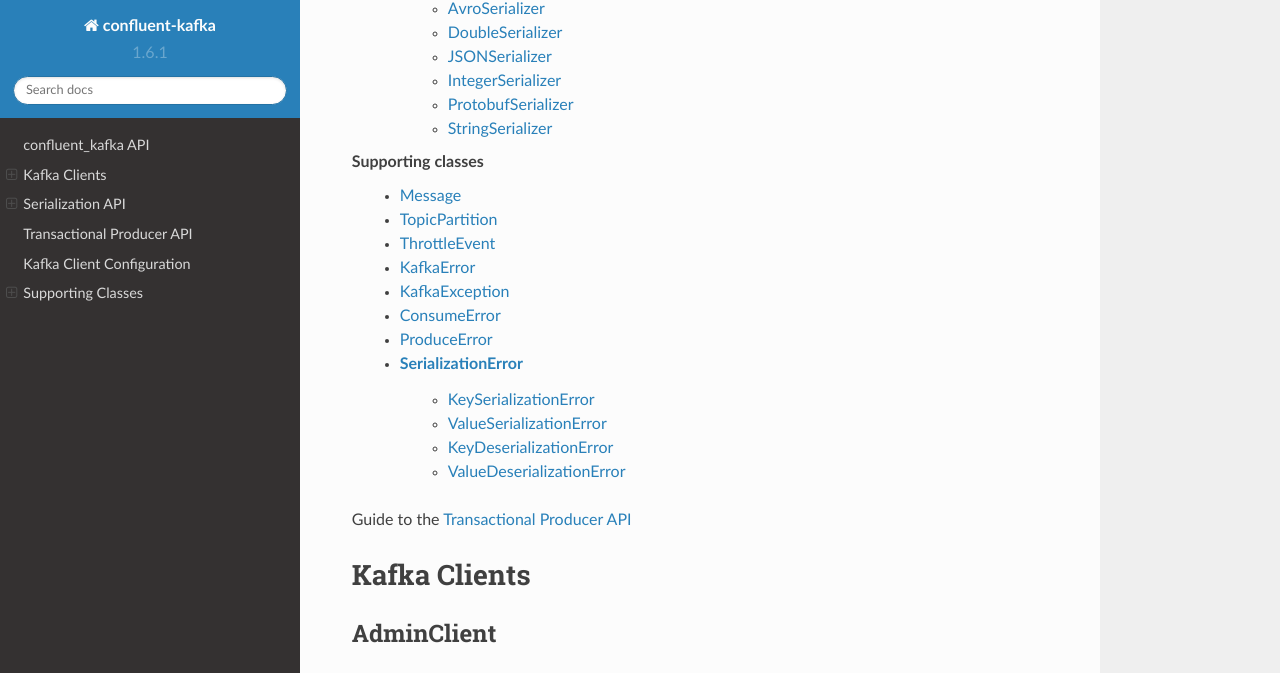
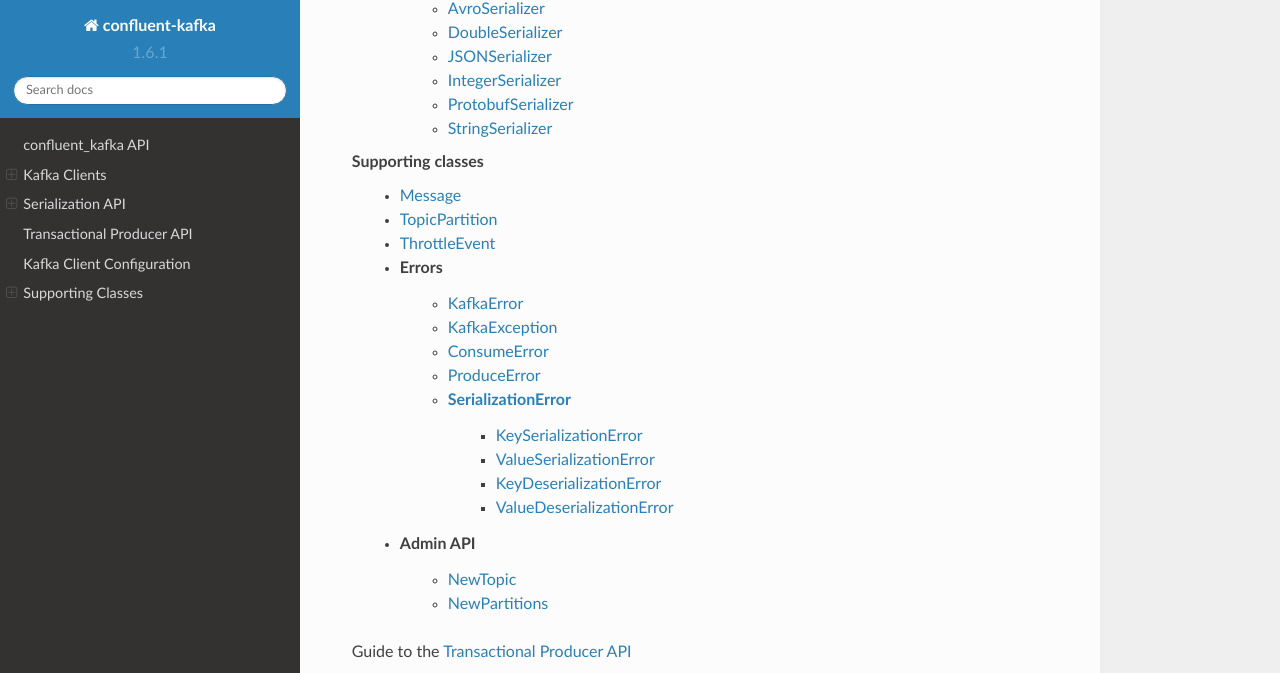
Before and after one commit to confluentinc/confluent-kafka-python, a Sphinx documentation site: the page built from docs/index.rst, in a window 1280 px wide and 1400 px high, scrolled down 772 px. Shown: the top 673 px of the window. Built offline with Sphinx 7.4.7 and the Read the Docs theme 2.0.0, drawn with Linux system fonts in a browser that asks for light colours; some of the changed text lies outside the part shown; grey boxes are pictures that could not be loaded.

Commit message:
Add document for NewTopic and NewPartitions (#1101)
* Add document for NewTopic and NewPartitions

* group admin api

```diff
--- a/docs/index.rst
+++ b/docs/index.rst
@@ -40,15 +40,20 @@
     - :ref:`TopicPartition <pythonclient_topicpartition>`
     - :ref:`ThrottleEvent <pythonclient_throttleevent>`
 
-    - :ref:`KafkaError <pythonclient_kafkaerror>`
-    - :ref:`KafkaException <pythonclient_kafkaexception>`
-    - :ref:`ConsumeError <pyclient_error_consumer>`
-    - :ref:`ProduceError <pyclient_error_producer>`
-    - :ref:`SerializationError <serde_error>`
+    - Errors
+        - :ref:`KafkaError <pythonclient_kafkaerror>`
+        - :ref:`KafkaException <pythonclient_kafkaexception>`
+        - :ref:`ConsumeError <pyclient_error_consumer>`
+        - :ref:`ProduceError <pyclient_error_producer>`
+        - :ref:`SerializationError <serde_error>`
             - :ref:`KeySerializationError <serde_error_serializer_key>`
             - :ref:`ValueSerializationError <serde_error_serializer_value>`
             - :ref:`KeyDeserializationError <serde_error_deserializer_key>`
             - :ref:`ValueDeserializationError <serde_error_deserializer_value>`
+
+    - Admin API
+        - :ref:`NewTopic <pyclient_admin_newtopic>`
+        - :ref:`NewPartitions <pyclient_admin_newpartitions>`
 
 Guide to the :ref:`Transactional Producer API <pythonclient_transactional>`
 
@@ -64,6 +69,24 @@
 ***********
 
 .. automodule:: confluent_kafka.admin
+   :members:
+
+.. _pyclient_admin_newtopic:
+
+**************
+NewTopic
+**************
+
+.. autoclass:: confluent_kafka.admin.NewTopic
+   :members:
+
+.. _pyclient_admin_newpartitions:
+
+**************
+NewPartitions
+**************
+
+.. autoclass:: confluent_kafka.admin.NewPartitions
    :members:
 
 .. _pythonclient_consumer:
```
